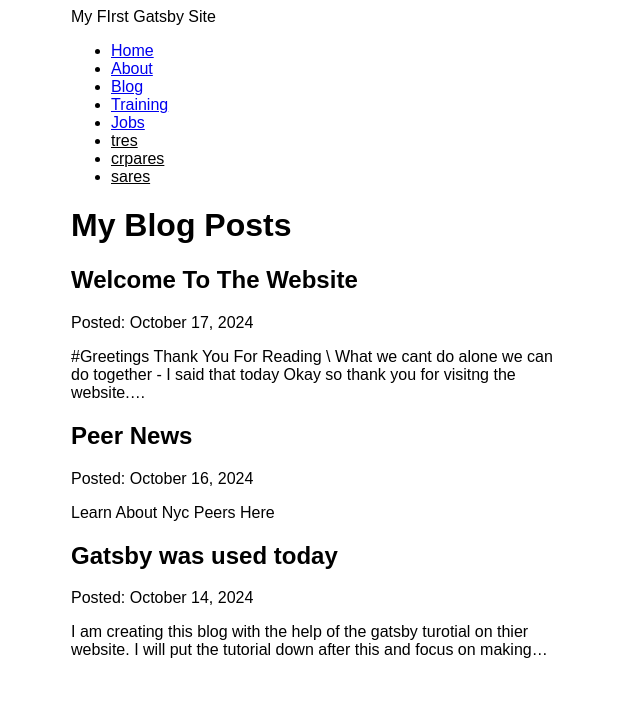
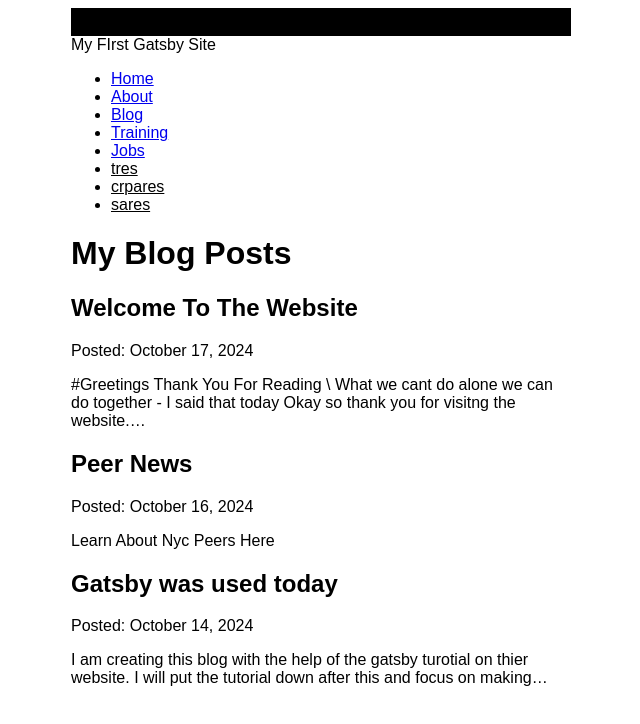
Before and after one commit to ojpushpull/nycpeer, a Gatsby site: page /blog in a window 1280 px wide. Shown: the whole page, without its empty margins (319-959 px from the left). Built offline with nearby package versions, Linux system fonts and the light colour scheme; Gatsby itself is replaced by a stand-in of ours.

Commit message:
train edits

```diff
--- a/src/components/hero.js
+++ b/src/components/hero.js
@@ -1,2 +1,13 @@
 import React from "react";
-import { container } from './layout.module.css'
+import { hero } from './layout.module.css'
+
+
+const Hero = () => {
+    return(
+        <div className={hero}>
+
+        </div>
+    )
+}
+
+export default Hero;
--- a/src/components/layout.js
+++ b/src/components/layout.js
@@ -1,4 +1,5 @@
 import * as React from 'react'
+import Hero from './hero'
 
 
 import { Link, useStaticQuery, graphql } from 'gatsby'
@@ -7,7 +8,8 @@ import {  container,
     navLinks,
     navLinkItem,
     navLinkText,
-    siteTitle, } from './layout.module.css'
+    siteTitle,
+    hero, } from './layout.module.css'
 
 
 const Layout = ({ pageTitle, children }) => {
@@ -27,6 +29,7 @@ const Layout = ({ pageTitle, children }) => {
     ` )
     return (
         <div className={container}>
+          <Hero className={hero}></Hero>
       <header  className={siteTitle}>{data.site.siteMetadata.title}</header>
       <nav>
         <ul className={navLinks}>
--- a/src/components/layout.module.css
+++ b/src/components/layout.module.css
@@ -70,3 +70,14 @@
   .dropdown:hover .dropdown-content {
     display: block;
   }
+
+  .hero {
+    display: block;
+    max-width: 780px;
+    max-height: 1280px;
+    background-color: black;
+    border: none;
+    outline: none;
+    padding: 14px 16px;
+    color: rebeccapurple;
+  }
```
Also changed, not shown: src/pages/index.js (+7 -0 lines).
